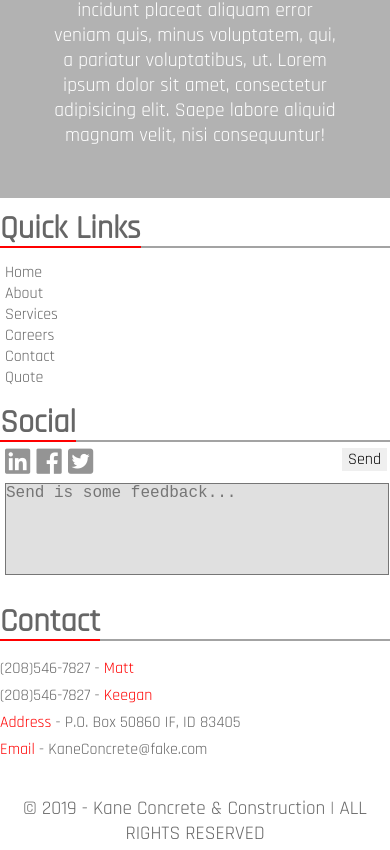
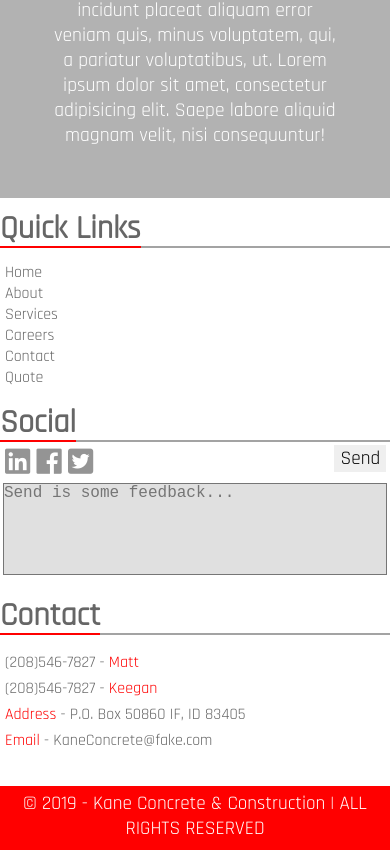
Before and after one commit to spabsa/Kane-Concrete-Construction, a plain HTML site: page index.html in a window 390 px wide. Shown: the part 1839-2689 px from the top of the page. Drawn offline with nearby package versions, Linux system fonts and the light colour scheme.

Commit message:
changed footer textarea

```diff
--- a/about.css
+++ b/about.css
@@ -344,9 +344,14 @@ nav li a:hover {
 	width: 99.5%;
 }
 
+.social #form {
+	position: relative;
+}
+
 .footer button {
-	float: right;
-	margin-top: -17px;
+	position: absolute;
+	right: 0;
+	top: -50px;
 	border: none;
 	font-family: 'Rajdhani';
 	font-size: 1.2rem;
@@ -753,7 +758,7 @@ button:hover {
 	}
 
 	.footer button {
-		margin-top: -14px;
+		top: -44px;
 		font-size: 1rem;
 	}
 }
@@ -920,6 +925,12 @@ button:hover {
 	  left: 0;
 	}
 
+	.social form {
+		margin: 0;
+		display: flex;
+		justify-content: center;
+	}
+
 	.social .inner {
 		position: relative;
 		top: -10px;
@@ -942,8 +953,9 @@ button:hover {
 	}
 
 	.footer button {
-		margin-top: -5px;
-		margin-right: 3px;
+		top: -38px;
+		right: 1%;
+		font-size: 1.2rem;
 	}
 
 	.social i {
@@ -958,7 +970,6 @@ button:hover {
 
 	.footer-textarea {
 		width: 98%;
-		margin-left: 5px;
 	}
 
 	.footer .contact p {
--- a/careers.css
+++ b/careers.css
@@ -95,7 +95,7 @@ li a:hover {
 
 /*---FORM---*/
 
-form {
+#application-form {
 	border: 1px solid black;
 	margin-top: 10px;
 	margin-left: 30px;
@@ -427,9 +427,14 @@ tbody input {
 	width: 99.5%;
 }
 
+.social #form {
+	position: relative;
+}
+
 .footer button {
-	float: right;
-	margin-top: -17px;
+	position: absolute;
+	right: 0;
+	top: -50px;
 	border: none;
 	font-family: 'Rajdhani';
 	font-size: 1.2rem;
@@ -495,7 +500,7 @@ button:hover {
 @media screen and (max-width: 924px) {
 	/*---MAIN---*/
 
-	form {
+	#application-form {
 		margin-left: 20px;
 		margin-right: 20px;
 	}
@@ -615,7 +620,7 @@ button:hover {
 	}
 
 	.footer button {
-		margin-top: -14px;
+		top: -44px;
 		font-size: 1rem;
 	}
 
@@ -763,6 +768,12 @@ button:hover {
 	  left: 0;
 	}
 
+	.social form {
+		margin: 0;
+		display: flex;
+		justify-content: center;
+	}
+
 	.social .inner {
 		position: relative;
 		top: -10px;
@@ -785,8 +796,9 @@ button:hover {
 	}
 
 	.footer button {
-		margin-top: -5px;
-		margin-right: 3px;
+		top: -38px;
+		right: 1%;
+		font-size: 1.2rem;
 	}
 
 	.social i {
@@ -801,7 +813,6 @@ button:hover {
 
 	.footer-textarea {
 		width: 98%;
-		margin-left: 5px;
 	}
 
 	.footer .contact p {
@@ -850,7 +861,7 @@ button:hover {
 	}
 
 
-	form {
+	#application-form {
 		margin-left: 10px;
 		margin-right: 10px;
 	}
--- a/contact.css
+++ b/contact.css
@@ -328,9 +328,14 @@ hr {
 	width: 99.5%;
 }
 
+.social #form {
+	position: relative;
+}
+
 .footer button {
-	float: right;
-	margin-top: -17px;
+	position: absolute;
+	right: 0;
+	top: -50px;
 	border: none;
 	font-family: 'Rajdhani';
 	font-size: 1.2rem;
@@ -772,7 +777,7 @@ button:hover {
 	}
 
 	.footer button {
-		margin-top: -14px;
+		top: -44px;
 		font-size: 1rem;
 	}
 
@@ -985,6 +990,12 @@ button:hover {
 	  left: 0;
 	}
 
+	.social form {
+		margin: 0;
+		display: flex;
+		justify-content: center;
+	}
+
 	.social .inner {
 		position: relative;
 		top: -10px;
@@ -1007,8 +1018,9 @@ button:hover {
 	}
 
 	.footer button {
-		margin-top: -5px;
-		margin-right: 3px;
+		top: -38px;
+		right: 1%;
+		font-size: 1.2rem;
 	}
 
 	.social i {
@@ -1023,7 +1035,6 @@ button:hover {
 
 	.footer-textarea {
 		width: 98%;
-		margin-left: 5px;
 	}
 
 	.footer .contact p {
--- a/index.html
+++ b/index.html
@@ -97,8 +97,10 @@
 					<i class="fab fa-facebook"><a href="#" class="social-net"></a></i>
 					<i class="fab fa-twitter-square"><a href="#" class="social-net"></a></i>
 
-					<button name="msg" type="submit">Send</button>
-					<form action="https://formspree.io/seth.pabst@gmail.com" method="POST" id="form"><textarea name="msg" class="footer-textarea" cols="46" rows="5" placeholder="Send is some feedback..."></textarea></form>
+					<form action="https://formspree.io/seth.pabst@gmail.com" method="POST" id="form">
+						<button name="msg" type="submit">Send</button>
+						<textarea name="msg" class="footer-textarea" cols="46" rows="5" placeholder="Send is some feedback..."></textarea>
+					</form>
 				</div>
 			</div>
 
--- a/style.css
+++ b/style.css
@@ -300,9 +300,14 @@ li a:hover {
 	width: 99.5%;
 }
 
+.social #form {
+	position: relative;
+}
+
 .footer button {
-	float: right;
-	margin-bottom: -47px;
+	position: absolute;
+	right: 0;
+	top: -50px;
 	border: none;
 	font-family: 'Rajdhani';
 	font-size: 1.2rem;
@@ -595,7 +600,7 @@ button:hover {
 	}
 
 	.footer button {
-		margin-top: -14px;
+		top: -44px;
 		font-size: 1rem;
 	}
 }
@@ -759,6 +764,12 @@ button:hover {
 	  left: 0;
 	}
 
+	.social form {
+		margin: 0;
+		display: flex;
+		justify-content: center;
+	}
+
 	.social .inner {
 		position: relative;
 		top: -10px;
@@ -781,8 +792,9 @@ button:hover {
 	}
 
 	.footer button {
-		margin-top: -5px;
-		margin-right: 3px;
+		top: -38px;
+		right: 1%;
+		font-size: 1.2rem;
 	}
 
 	.social i {
@@ -797,12 +809,23 @@ button:hover {
 
 	.footer-textarea {
 		width: 98%;
-		margin-left: 5px;
 	}
 
-}
+	.footer .contact p {
+		margin: 5px;
+		font-size: 1rem;
+	}
 
-@media screen and (max-width: 507px) {
+	.copyright {
+		background-color: red;
+	}
+
+	.copyright span {
+		color: white;
+		background-color: red;
+		padding: 5px;
+		display: inline-block;
+	}
 
 }
 
```
Also changed, not shown: about.html (+4 -2 lines), careers.html (+5 -3 lines), contact.html (+4 -2 lines).
